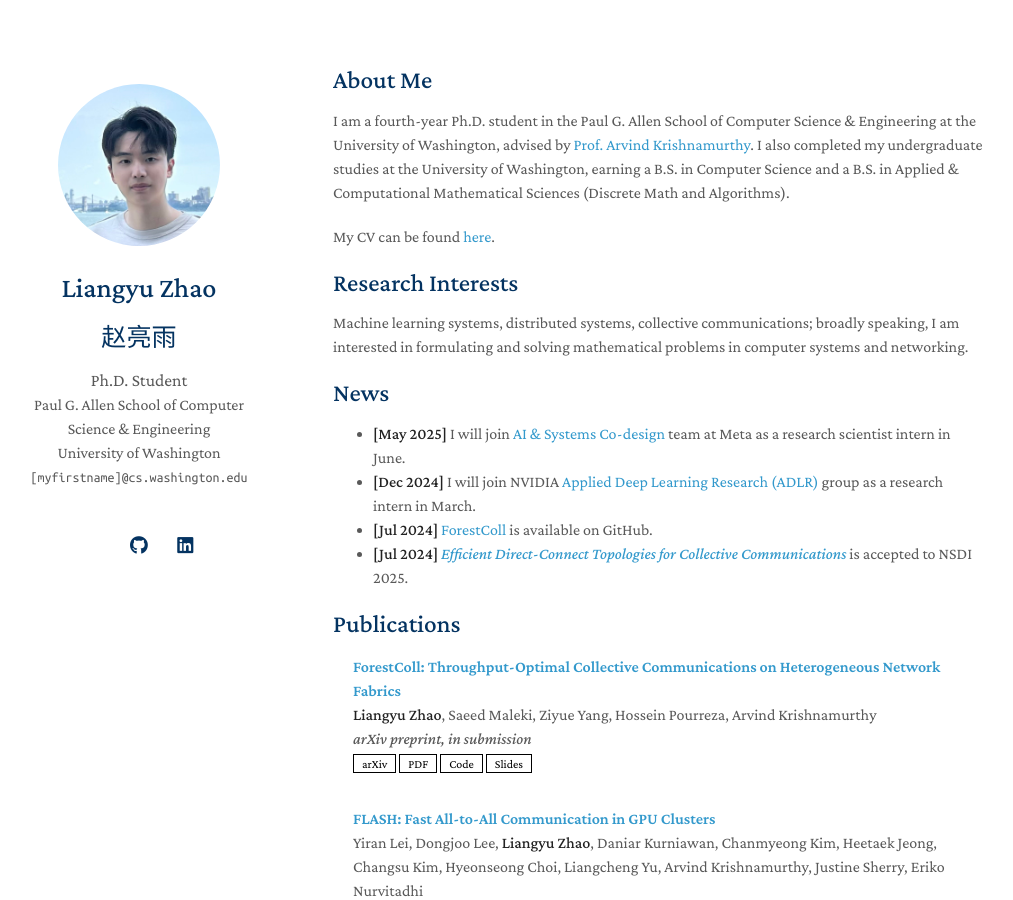
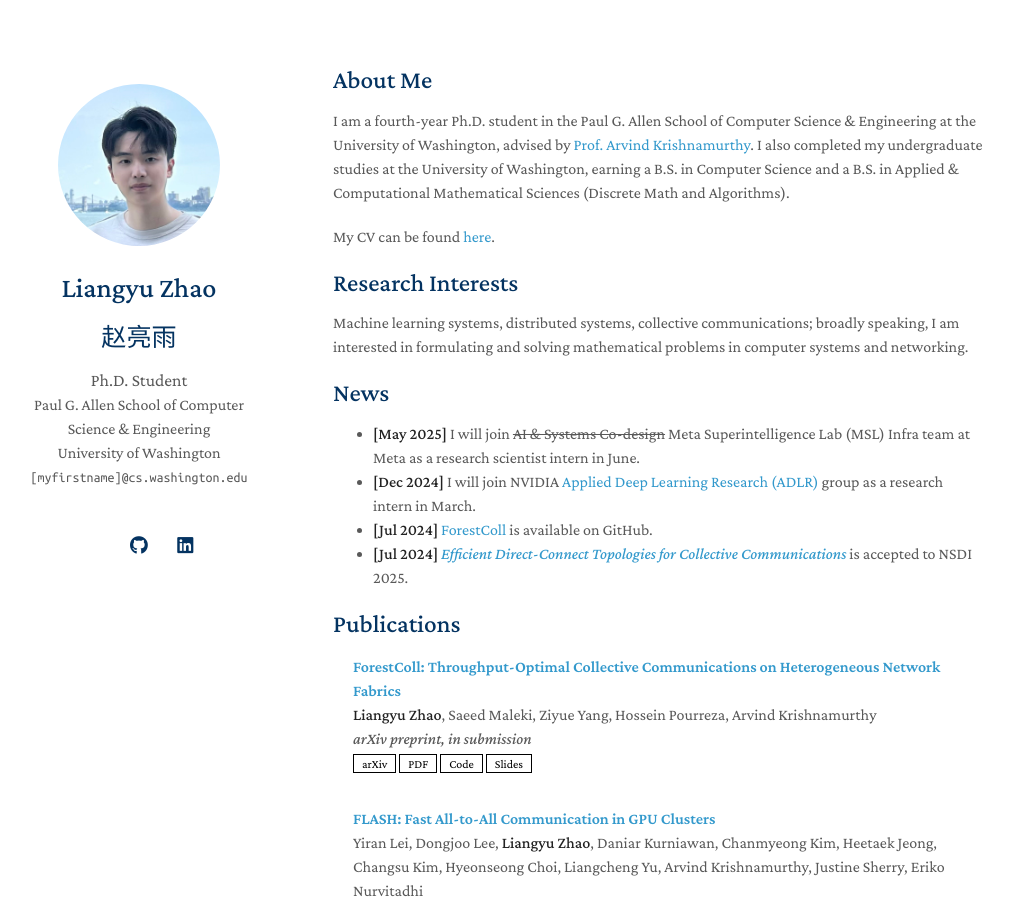
Before and after one commit to liangyuRain/liangyuRain.github.io, a Jekyll site: the page built from index.md, in a window 1280 px wide and 900 px high. Shown: the whole window, without its empty margins (137-1150 px from the left). Built offline with Jekyll 4.4.1, drawn with Linux system fonts in a browser that asks for light colours; a style sheet for code colours, icons or effects is not loaded; our own code applies the rules of GitHub Pages for plain Markdown files.

Commit message:
MSL reorg

```diff
--- a/index.md
+++ b/index.md
@@ -14,7 +14,7 @@ Machine learning systems, distributed systems, collective communications; broadl
 
 ## News
 
-- **[May 2025]** I will join <a href="https://aisystemcodesign.github.io/" gtag-section="news" gtag-item="codesign">AI & Systems Co-design</a> team at Meta as a research scientist intern in June.
+- **[May 2025]** I will join ~~AI & Systems Co-design~~ Meta Superintelligence Lab (MSL) Infra team at Meta as a research scientist intern in June.
 - **[Dec 2024]** I will join NVIDIA <a href="https://nv-adlr.github.io" gtag-section="news" gtag-item="ADLR">Applied Deep Learning Research (ADLR)</a> group as a research intern in March.
 - **[Jul 2024]** <a href="https://github.com/liangyuRain/ForestColl" gtag-section="news" gtag-item="ForestColl">ForestColl</a> is available on GitHub.
 - **[Jul 2024]** <a href="https://arxiv.org/abs/2202.03356" gtag-section="news" gtag-item="DirectConnect"><em>Efficient Direct-Connect Topologies for Collective Communications</em></a> is accepted to NSDI 2025.
```
Also changed, not shown: 1 other file.
